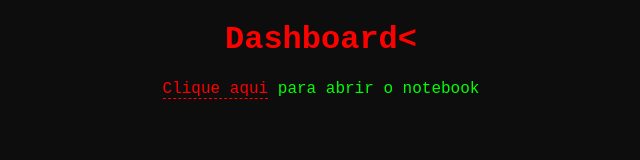
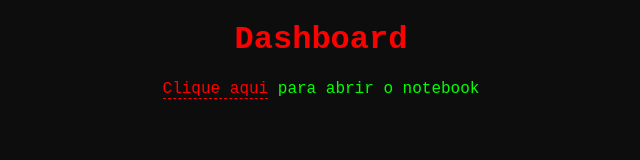
Before and after one commit to ltadeu6/notebook, a plain HTML site: page index.html in a window 1280 px wide. Shown: the whole page, without its empty margins (319-959 px from the left). Drawn offline with Linux system fonts and the light colour scheme.

Commit message:
Update index.html

```diff
--- a/index.html
+++ b/index.html
@@ -35,7 +35,7 @@ a:hover {
 </head>
 <body>
 
-<h1>Dashboard<</h1>
+<h1>Dashboard</h1>
 
 <a href="http://vps32536.publiccloud.com.br:1234/">Clique aqui</a> para abrir o notebook
 
```
